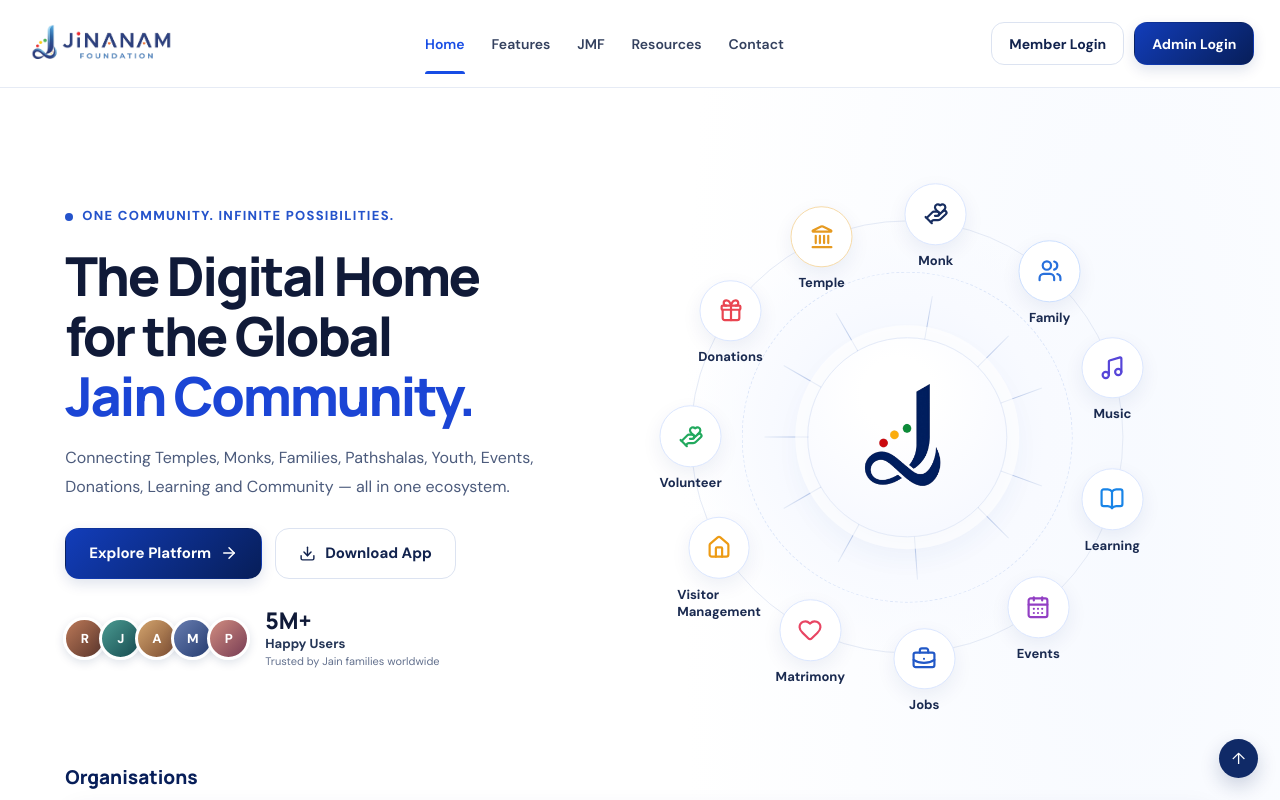
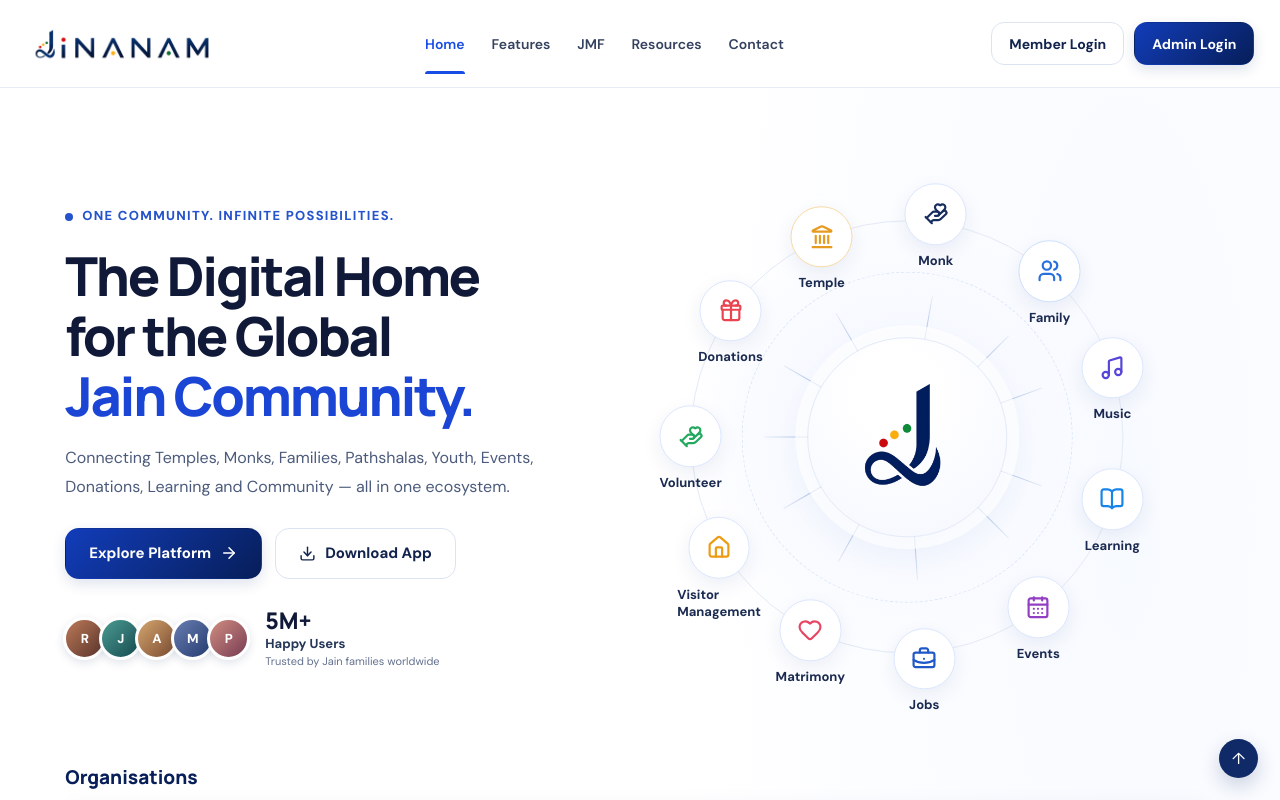
Before and after one commit to Rohan160304/jianam-website, a React (Vite) app: page / in a window 1280 px wide. Shown: the top 800 px of the page. Built offline with nearby package versions, Linux system fonts and the light colour scheme.

Commit message:
Changed logo on navbar

```diff
--- a/src/App.tsx
+++ b/src/App.tsx
@@ -175,7 +175,7 @@ function Navbar() {
             goTo("Home");
           }}
         >
-          <img src="/logo2.png" alt="JiNANAM Foundation" />
+          <img src="/J2.jpg" alt="JiNANAM Foundation" />
         </a>
 
         <nav
```
Also changed, not shown: public/J2.jpg (added).
